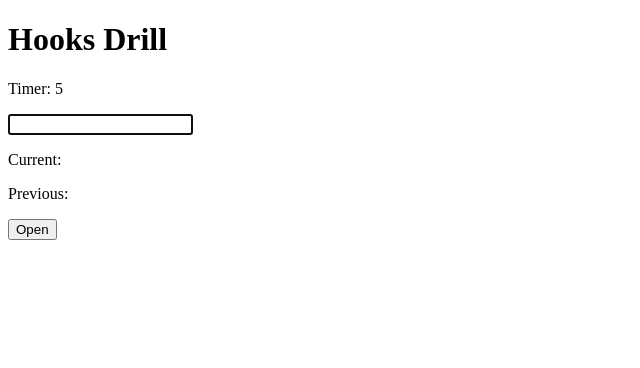
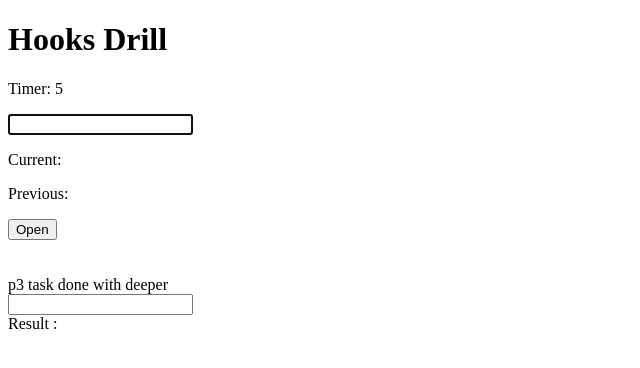
Before and after one commit to abuhurairahbinamer/Coding-pixel-Repo-week3, a React (Vite) app in the folder Assignment1/Assignment1/: page / in a window 1280 px wide. Shown: the top 368 px of the page, without its empty margins (0-640 px from the left). Built offline with nearby package versions, Linux system fonts and the light colour scheme.

Commit message:
feat:P3 task done with deeper

```diff
--- /dev/null
+++ b/Assignment1/Assignment1/Practice/P3.tsx
@@ -0,0 +1,34 @@
+import React from 'react'
+import { useState,useEffect } from 'react'
+const useDebouncedValue=<T,>(value:T,delay:number)=>{
+
+const [Textvalue,setTextValue]=useState(value)
+useEffect(()=>{
+const timer=setTimeout(()=>{
+setTextValue(value);
+},delay)
+return ()=>clearTimeout(timer)
+},[value,delay]);// i was using []
+
+return Textvalue;
+}
+const P3 = () => {
+const [value,setValue]=useState('');
+const result=useDebouncedValue(value,5000);
+console.log("p3 task done with deeper : ",result)
+const func=(e: React.ChangeEvent<HTMLInputElement>)=>{
+setValue(e.target.value);
+}
+  return (
+    <div>
+        <br /><br />
+        p3 task done with deeper
+    <div><input type="text"  onChange={func}/></div>
+    <div><span>Result : </span><span>{result}</span></div>
+    </div>
+  )
+}
+
+export default P3;
+//deeper
+// if we forget adding the dependency array in hook useEffect,then it will fire on every render.With cleanup old timer is cancelled and newest value is used otherwise it will use stale value
--- a/Assignment1/Assignment1/src/App.tsx
+++ b/Assignment1/Assignment1/src/App.tsx
@@ -3,7 +3,7 @@ import InputFocus from './components/inputFocus'
 import ToggleComponent from './components/Toggle'
 import './App.css'
 import ToggleP1Task from '../Practice/P1'
-
+import P3 from '../Practice/P3'
 
 function App() {
 // p1 task with deeper
@@ -17,6 +17,11 @@ ToggleP1Task()
       <InputFocus />
       <ToggleComponent/>
     </div>
+    <div>
+      {/*  p1 task with deeper  */}
+      <P3/>
+      {/*  p1 task with deeper  */}
+    </div>
     </>
   )
 }
```
